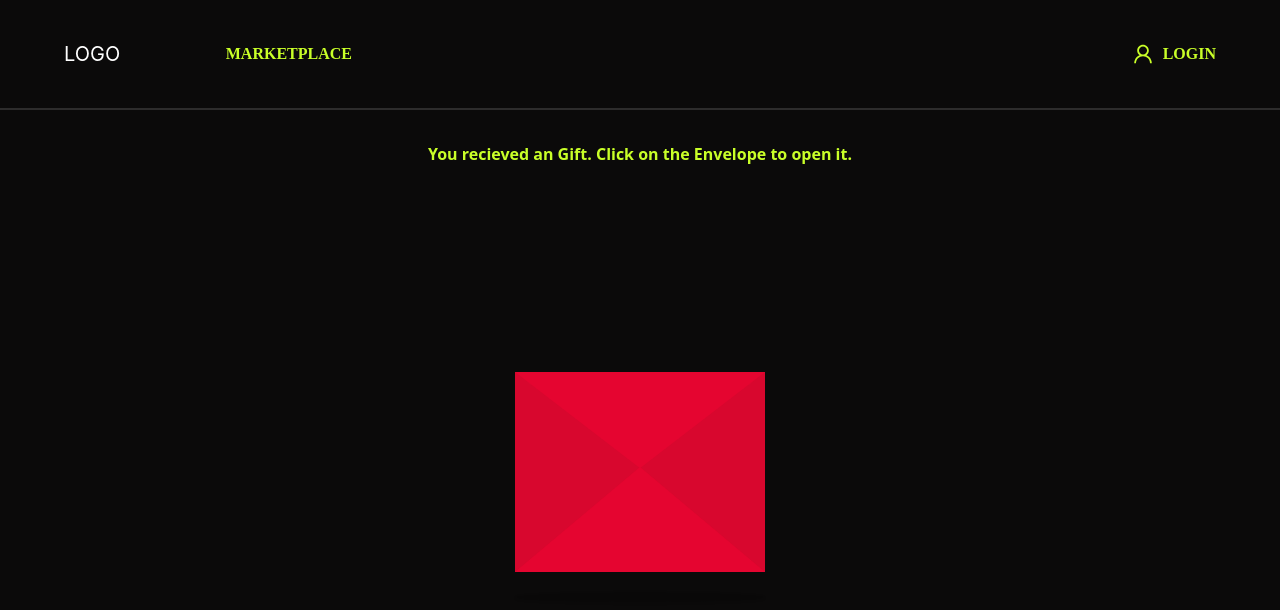
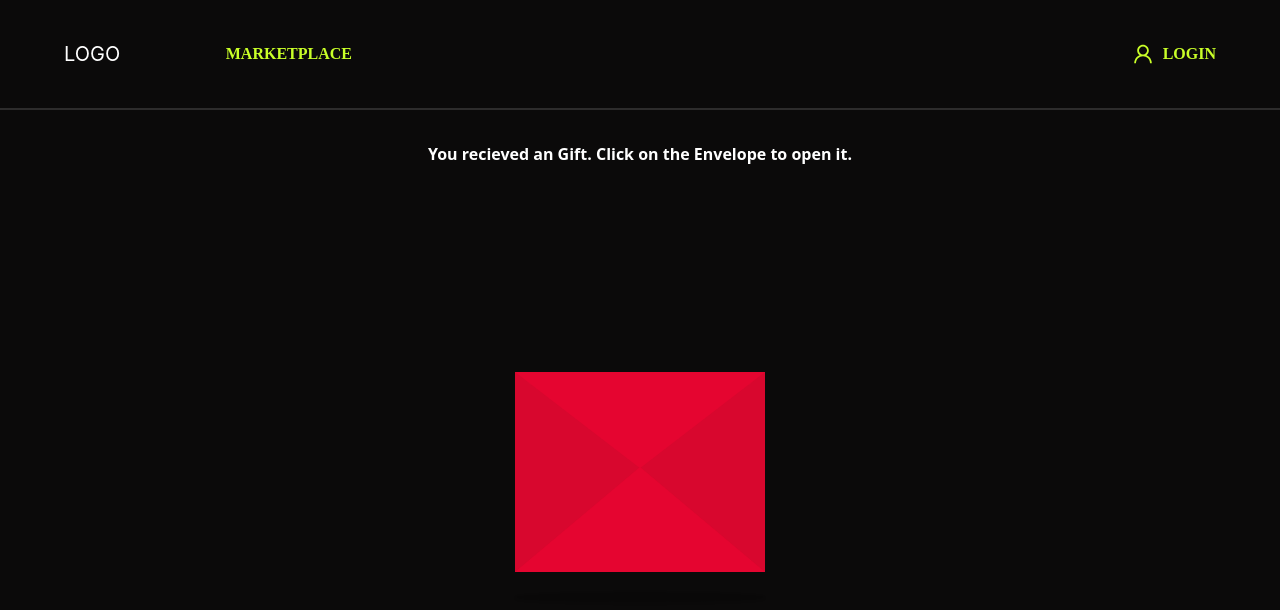
Before and after one commit to 0xAritra/lifafa, a React (Create React App) app: page /redeem/1 in a window 1280 px wide. Shown: the top 610 px of the page. Built offline with nearby package versions, Linux system fonts and the light colour scheme.

Commit message:
Update: front-end completed :)

```diff
--- a/src/pages/claim.js
+++ b/src/pages/claim.js
@@ -79,7 +79,7 @@ const ClaimReward = () => {
 
     return (
         <>
-            <h1 data-aos-delay={1000} data-aos="fade-down" className="text-[#C9FF28] text-center font-semibold">
+            <h1 data-aos-delay={1000} data-aos="fade-down" className="text-[#fff] text-center font-semibold">
                 You recieved an Gift. Click on the Envelope to open it.
             </h1>
             <div className="flex flex-col gap-2 h-[80dvh] items-center justify-center">
```
